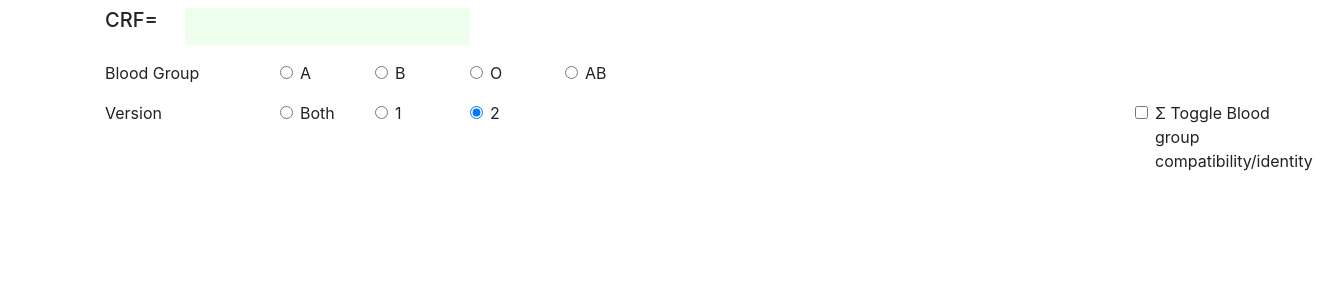
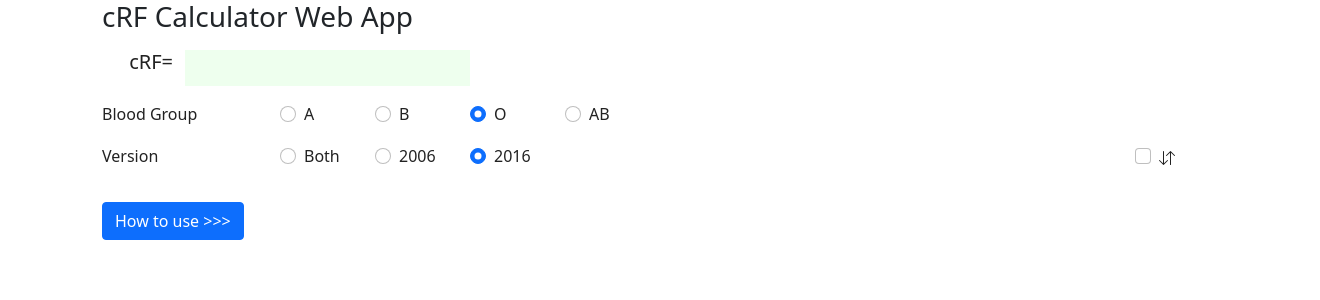
Before and after one commit to machnine/cRF_calculator_web, a FastAPI app: template templates/home.html in a window 1320 px wide. Shown: the top 300 px of the page. Run offline with FastAPI, Linux system fonts and the light colour scheme; the template is opened without the code that fills it, so the values that code supplies are empty; parts of the project's set-up code (start-up, migrations or seed data) failed here and were passed over; some libraries are stand-ins or nearby versions.

Commit message:
added how to use

```diff
--- a/main.py
+++ b/main.py
@@ -93,6 +93,11 @@ async def post_crf_cal(request: Request):
 
     return round(crf, 2)
 
+
+@api.get("/crf_howto/")
+async def howto_crf(request: Request):
+    return request.items()
+
 # main API
 @api.get("/crf/")
 async def get_crf(
--- a/templates/home.html
+++ b/templates/home.html
@@ -2,15 +2,19 @@
 <html lang="en">
   <head>
     <meta http-equiv="content-type" content="text/html; charset=utf-8" />
-    <link rel="stylesheet" href="https://cdn.jsdelivr.net/npm/bootstrap@4.5.3/dist/css/bootstrap.min.css">
+    <link href="https://cdn.jsdelivr.net/npm/bootstrap@5.0.2/dist/css/bootstrap.min.css" rel="stylesheet" integrity="sha384-EVSTQN3/azprG1Anm3QDgpJLIm9Nao0Yz1ztcQTwFspd3yD65VohhpuuCOmLASjC" crossorigin="anonymous">
+    <script src="https://cdn.jsdelivr.net/npm/bootstrap@5.0.2/dist/js/bootstrap.bundle.min.js" integrity="sha384-MrcW6ZMFYlzcLA8Nl+NtUVF0sA7MsXsP1UyJoMp4YLEuNSfAP+JcXn/tWtIaxVXM" crossorigin="anonymous"></script>
     <script src="https://unpkg.com/htmx.org@1.4.1"></script>
     <title>cRF Calculator</title>
   </head>
   <body>
     <div class="container-xl">
+      <div class="row">
+        <h3>cRF Calculator Web App</h3>
+      </div>
       <div class="crf-input">
         <div class="row py-2">
-            <div class="col-3 col-md-2 col-lg-1 text-end" hx-get="/" hx-target="body"><h5>CRF=</h5></div>
+            <div class="col-3 col-md-2 col-lg-1 text-end" hx-get="/" hx-target="body"><h5>cRF=</h5></div>
             <div class="col-6 col-md-6 col-lg-3" style="background-color: #efe; text-align: center;">
                 <h4 style="color: #f00;" id="msg">&nbsp;</h4>
             </div>
@@ -23,7 +27,7 @@
           <span class="col-4 col-lg-2">Blood Group</span>
           {% for bg in ['A','B','O','AB'] %}
           <div class="col-2 col-sm-2 col-lg-1 form-check form-check-solid">
-              <input class="form-check-input" name="abo" type="radio" value="{{bg}}">
+              <input class="form-check-input" name="abo" type="radio" value="{{bg}}" {%- if bg== 'O' %}checked{% endif -%}>
               <label class="form-check-label">{{bg}}</label>
           </div>
           {% endfor %}
@@ -38,16 +42,20 @@
           </div>
           <div class="col-2 col-sm-2 col-lg-1 form-check form-check-solid">
               <input class="form-check-input" name="ver" type="radio" value="1">
-              <label class="form-check-label" title="Pre-2016 version, DRBn missing">1</label>
+              <label class="form-check-label" title="Pre-2016 version, DRBn missing">2006</label>
           </div>
           <div class="col-2 col-sm-2 col-lg-1 form-check form-check-solid">
               <input class="form-check-input" name="ver" type="radio" value="2" checked >
-              <label class="form-check-label" title="Based on 10,000 donor pool (UKT 2016)">2</label>
+              <label class="form-check-label" title="Based on 10,000 donor pool (UKT 2016)">2016</label>
           </div>
           <div class="col-1 col-lg-6"></div>
           <div class="col-2 col-sm-2 col-lg-1 form-check form-check-solid">
               <input class="form-check-input" name="com" type="checkbox">
-              <label class="form-check-labe" title="Blood group compatible/identical">&Sigma; Toggle Blood group compatibility/identity</label>
+              <label class="form-check-labe" title="Blood group compatiblity/Blood group identity">
+                <svg xmlns="http://www.w3.org/2000/svg" width="16" height="16" fill="currentColor" class="bi bi-arrow-down-up" viewBox="0 0 16 16">
+                    <path fill-rule="evenodd" d="M11.5 15a.5.5 0 0 0 .5-.5V2.707l3.146 3.147a.5.5 0 0 0 .708-.708l-4-4a.5.5 0 0 0-.708 0l-4 4a.5.5 0 1 0 .708.708L11 2.707V14.5a.5.5 0 0 0 .5.5zm-7-14a.5.5 0 0 1 .5.5v11.793l3.146-3.147a.5.5 0 0 1 .708.708l-4 4a.5.5 0 0 1-.708 0l-4-4a.5.5 0 0 1 .708-.708L4 13.293V1.5a.5.5 0 0 1 .5-.5z"/>
+                </svg>
+              </label>
           </div>
       </div>
 
@@ -63,7 +71,18 @@
                 </div>
             </div>
         {% endfor %}
-      </div>
+        </div>
+        <div class="row mt-3">
+            <div>
+                <a href="#howtoimage" class="btn btn-primary" data-bs-toggle="collapse">How to use &gt;&gt;&gt;</a>
+            </div>
+            <div id="howtoimage" class="collapse row">
+                <div class="col-2"></div>
+                <div class="col-8">
+                    <img src="{{ url_for('static', path='howto.jpg') }}" width="875" height="337" border="1">
+                </div>
+            </div>
+        </div>
     </div>
 
     <style>
```
Also changed, not shown: static/howto.jpg (added), static/index.html (deleted), templates/index.html (deleted).
